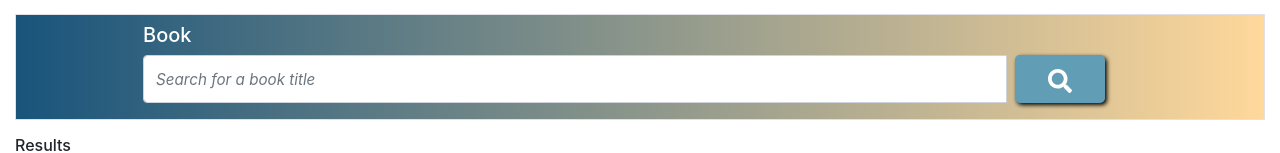
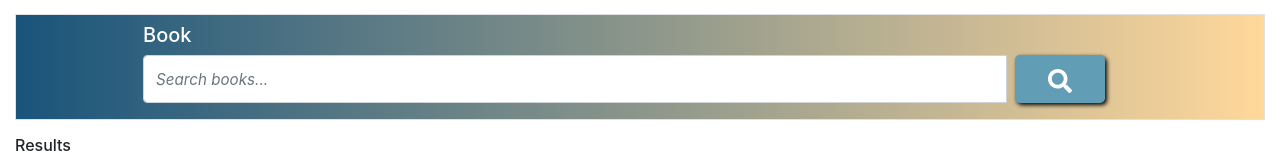
Before and after one commit to Delph-Sunny/21-google_books_search, a React (Create React App) app in the folder client/: page / in a window 1280 px wide. Shown: the part 331-484 px from the top of the page. Built offline with nearby package versions, Linux system fonts and the light colour scheme.

Commit message:
rename placeholder

```diff
--- a/client/src/components/SearchBar/index.js
+++ b/client/src/components/SearchBar/index.js
@@ -15,7 +15,7 @@ function SearchBar(props) {
               onChange={props.handleInputChange}
               value={props.value}
               type="search"
-              placeholder="Search for a book title"
+              placeholder="Search books..."
               aria-label="Search"
             />
             <Button
```
